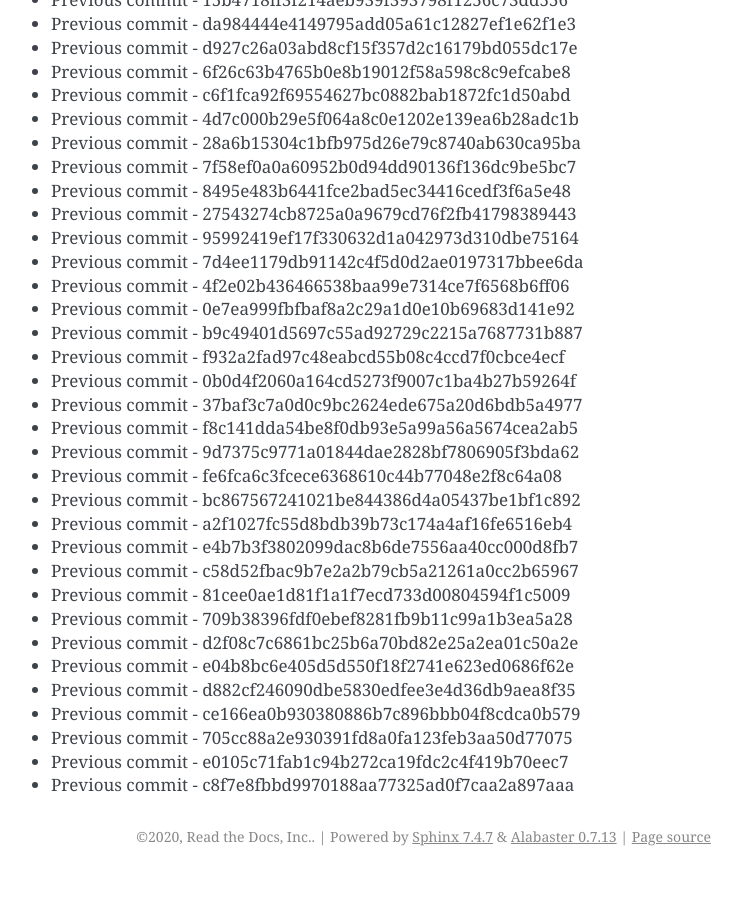
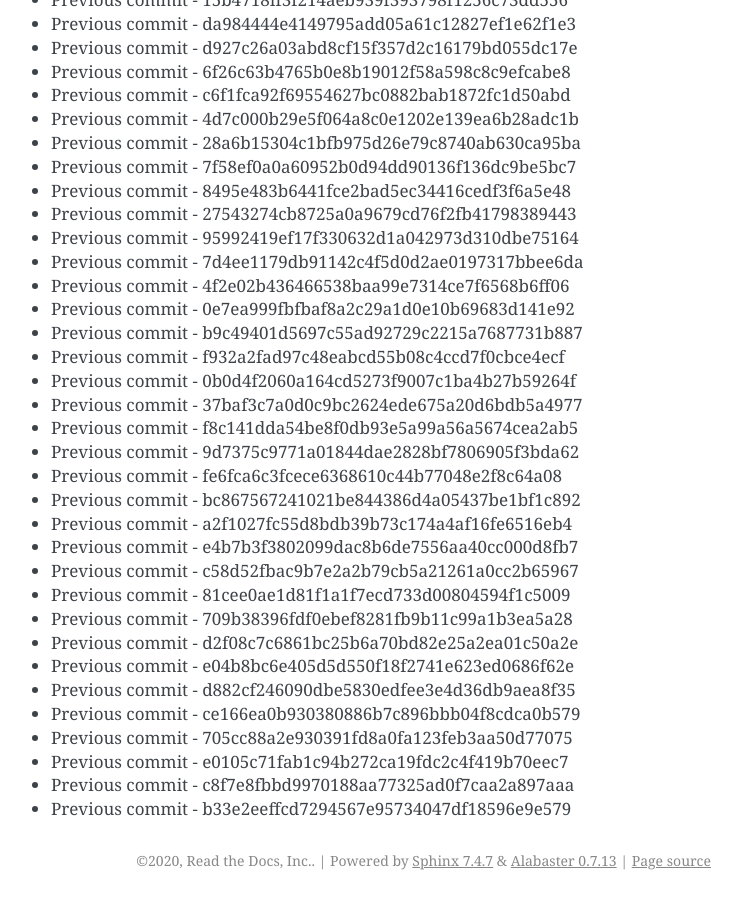
Before and after one commit to readthedocs/rtd-git-stresstest, a Sphinx documentation site: the page built from docs/updates.rst, in a window 1280 px wide and 900 px high, scrolled down 84468 px. Shown: the whole window, without its empty margins (399-1141 px from the left). Built offline with Sphinx 7.4.7, drawn with Linux system fonts in a browser that asks for light colours; before the commit the page ends 85344 px from its top, so only the background shows below that.

Commit message:
Generating commit from previous: b33e2eeffcd7294567e95734047df18596e9e579

```diff
--- a/docs/updates.rst
+++ b/docs/updates.rst
@@ -3581,3 +3581,4 @@ It can be tested for any performance characteristics.
 * Previous commit - 705cc88a2e930391fd8a0fa123feb3aa50d77075
 * Previous commit - e0105c71fab1c94b272ca19fdc2c4f419b70eec7
 * Previous commit - c8f7e8fbbd9970188aa77325ad0f7caa2a897aaa
+* Previous commit - b33e2eeffcd7294567e95734047df18596e9e579
```
